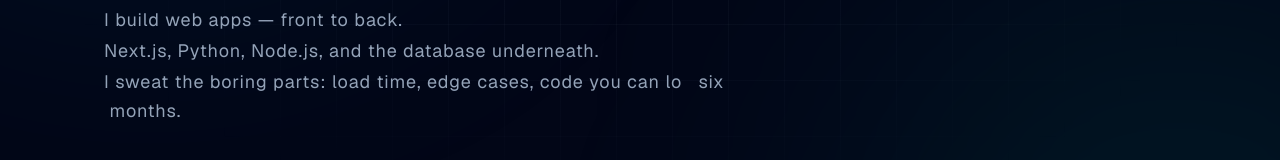
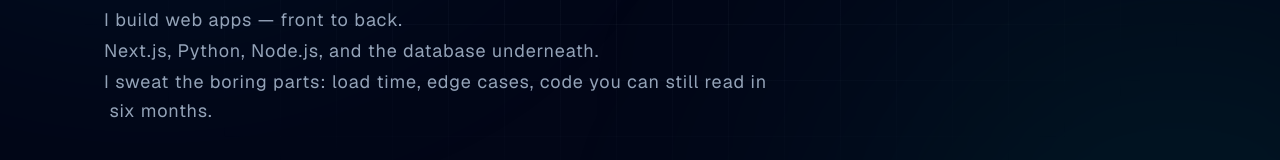
Before and after one commit to mohamedvlohlyflvh/Portfolio, a Next.js app: page / in a window 1280 px wide. Shown: the part 424-584 px from the top of the page. Built offline with nearby package versions, Linux system fonts and the light colour scheme.

Commit message:
fix: scrambletext infinite restart loop (lineGroups content-key guard); subtitle: hover+flicker off

```diff
--- a/src/components/originkit/ui/scrambletext.tsx
+++ b/src/components/originkit/ui/scrambletext.tsx
@@ -249,6 +249,14 @@
     // ── State ─────────────────────────────────────────────────────────────────
     const [lineGroups, setLineGroups] = useState<number[][]>([])
     const [displays, setDisplays] = useState<Record<string, CharState>>({})
+    // Content-key guard for detectLines: during the insert animation chars are
+    // removed/re-added from flow, so the root's height changes and the
+    // ResizeObserver fires on EVERY step. Without this guard setLineGroups gets
+    // a new array identity each time -> the enter-animation effect (dep:
+    // lineGroups) re-runs -> setDisplays({}) resets -> chars unplace -> height
+    // changes again -> infinite restart loop ("it repeats forever"). Only push
+    // new lineGroups when the actual line structure changed.
+    const lineGroupsKeyRef = useRef("")
     const [placedChars, setPlacedChars] = useState<Record<number, number[]>>({})
     const [shouldAnimate, setShouldAnimate] = useState(false)
     const [enterAnimComplete, setEnterAnimComplete] = useState(false)
@@ -311,6 +319,9 @@
                 )
             )
         })
+        const key = JSON.stringify(allLines)
+        if (key === lineGroupsKeyRef.current) return
+        lineGroupsKeyRef.current = key
         setLineGroups(allLines)
     }
 
--- a/src/components/sections/hero.tsx
+++ b/src/components/sections/hero.tsx
@@ -139,6 +139,7 @@
 I sweat the boring parts: load time, edge cases, code you can still read in six months."
               color="#94A3B8"
               tag="div"
+              hoverAnimation={{ type: "none" }}
               enterAnimation={{
                 mode: "multiLine",
                 restState: "solid",
@@ -146,7 +147,10 @@
                 position: "above",
                 scrambleIntensity: 45,
                 ease: { type: "tween", duration: 0.6, ease: "easeOut" },
-                flickerEnabled: true,
+                // Flicker OFF: maybeFlicker spawns 5-10 fire-and-forget loops
+                // PER CHAR (157 chars -> render flood -> never settles, esp.
+                // with devtools open). Insert-scramble remains; flicker dies.
+                flickerEnabled: false,
                 flickerColor: "#64748B",
                 flickerIntensity: 30,
                 flickerSpeed: 5,
```
